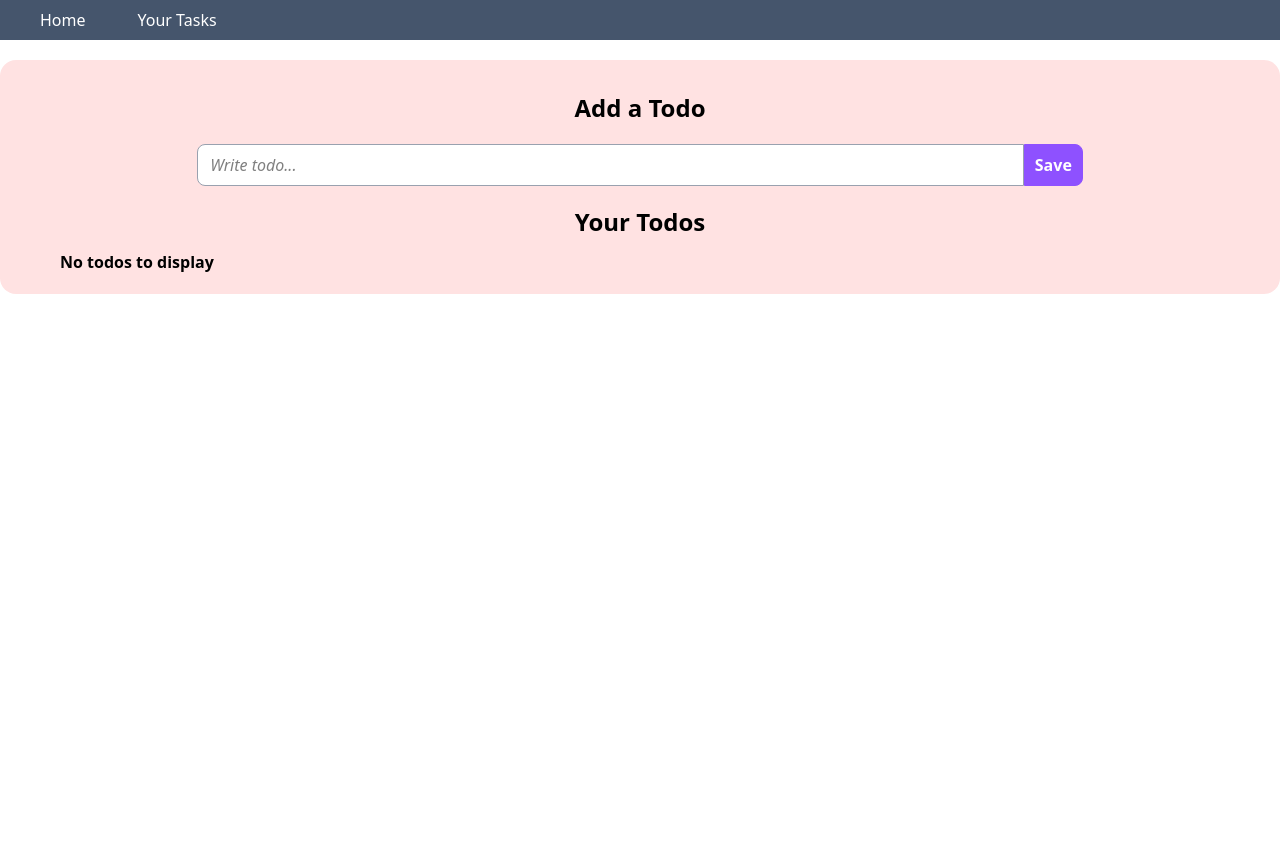
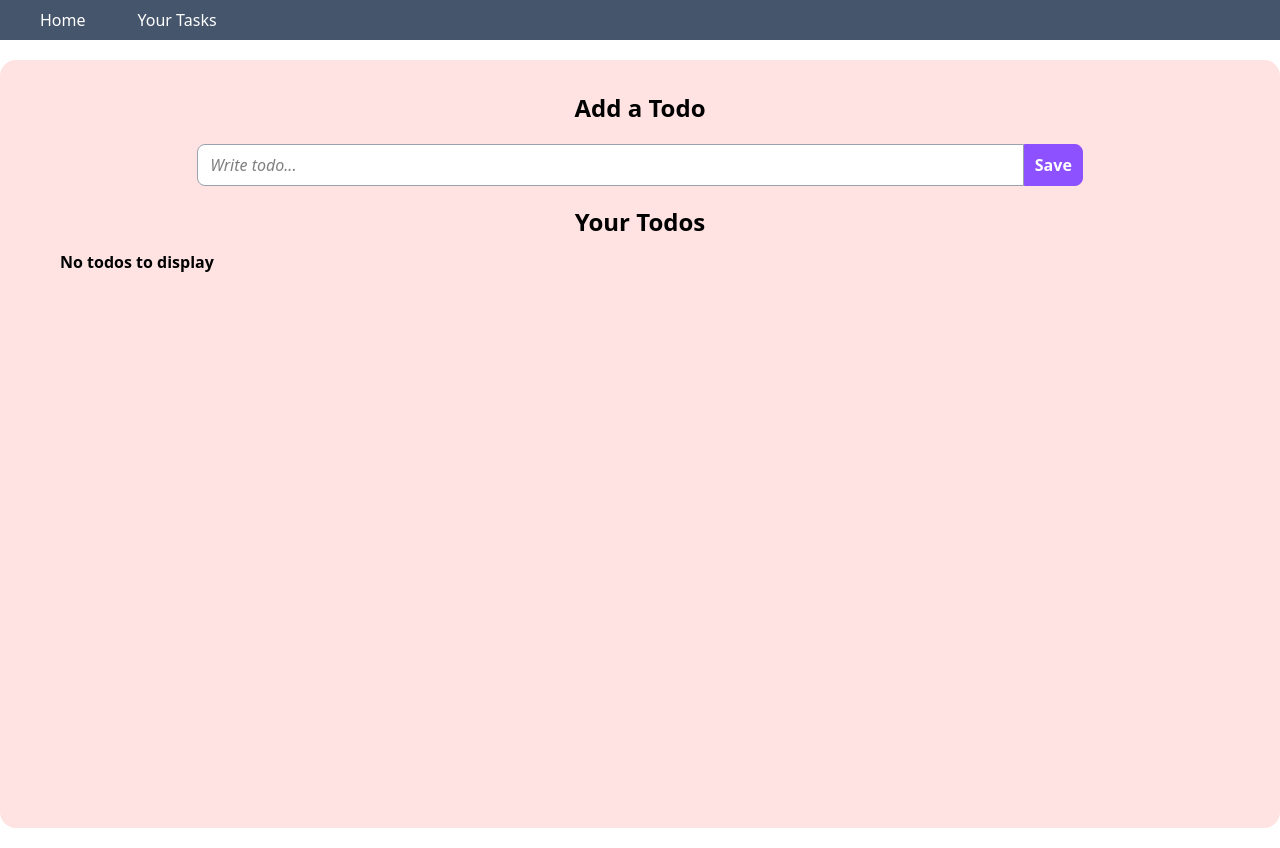
Before and after one commit to vishal290704/Your-Planner, a React (Vite) app: page / in a window 1280 px wide. Before the commit the page ends 800 px from the top, so only its background shows below. Built offline with nearby package versions, Linux system fonts and the light colour scheme.

Commit message:
height02

```diff
--- a/src/App.jsx
+++ b/src/App.jsx
@@ -59,7 +59,7 @@ function App() {
   return (
     <>
       <Navbar />
-      <div className="container mx-auto bg-red-100 p-5 my-5 rounded-2xl min-h-[96clevh]">
+      <div className="container mx-auto bg-red-100 p-5 my-5 rounded-2xl min-h-[96vh]">
         <div className="addTodo my-3">
           <h2 className="flex justify-center items-center text-2xl font-bold">
             {isEditing ? "Edit Todo" : "Add a Todo"}
```
